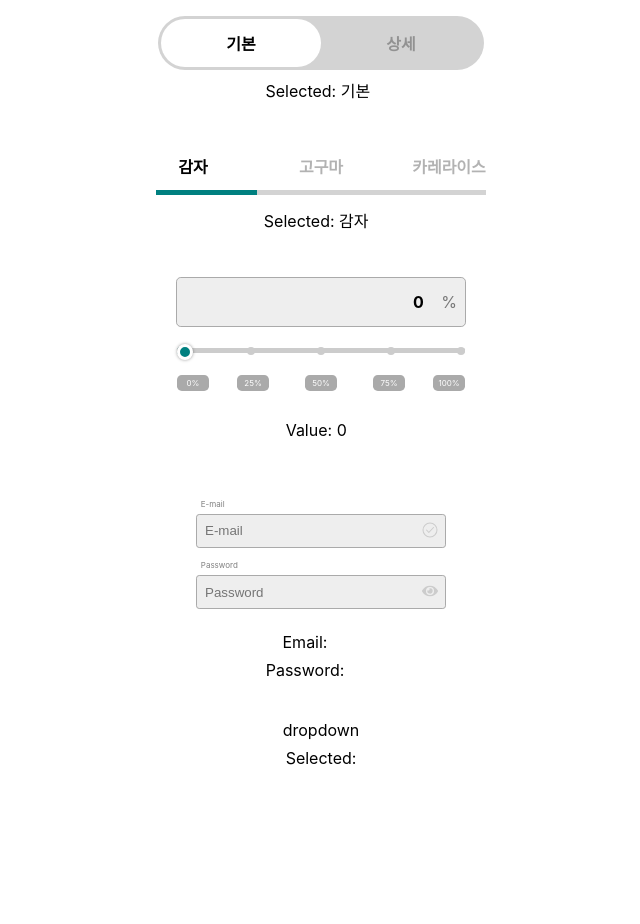
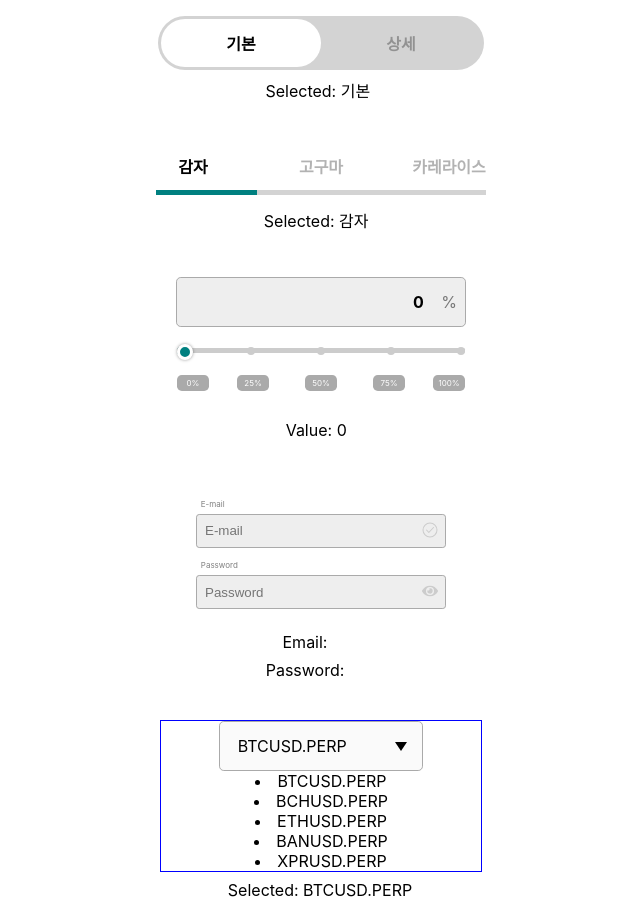
Before and after one commit to chichoon/wanted_pre_onboarding, a React (Create React App) app: page / in a window 1280 px wide. Shown: the whole page, without its empty margins (319-959 px from the left). Before the commit the page ends 800 px from the top, so only its background shows below. Built offline with nearby package versions, Linux system fonts and the light colour scheme.

Commit message:
Feat: Dropdown 숨김/표시 구현, hover 등

```diff
--- a/src/components/Dropdown/Dropdown.js
+++ b/src/components/Dropdown/Dropdown.js
@@ -1,7 +1,92 @@
-import React from 'react';
+import React, { useState, useEffect } from 'react';
 
-const Dropdown = () => {
-  return <div>dropdown</div>;
+import Styled from 'styled-components';
+import DropdownBottom from './DropdownBottom';
+
+const Dropdown = ({ dropdownArr, setFunc }) => {
+  const [selectedIndex, setSelectedIndex] = useState(0);
+  const [ifHidden, setIfHidden] = useState(true);
+
+  console.log(dropdownArr);
+
+  const handleOnClick = e => {
+    e.preventDefault();
+    setIfHidden(ifHidden ? false : true);
+  };
+
+  useEffect(() => {
+    setFunc(dropdownArr[selectedIndex]);
+  }, [selectedIndex]);
+
+  return (
+    <DropdownWrapper>
+      <div className="dropdown-top" onClick={handleOnClick}>
+        <div className="dropdown-top-header">{dropdownArr[selectedIndex]}</div>
+        <div className="dropdown-top-arrow">
+          <svg
+            height="32"
+            id="triangle-down"
+            viewBox="0 0 32 32"
+            width="32"
+            xmlns="http://www.w3.org/2000/svg"
+          >
+            <path d="M4 8 H28 L16 26 z" />
+          </svg>
+        </div>
+      </div>
+      <DropdownBottom
+        dropdownArr={dropdownArr}
+        ifHidden={ifHidden}
+        setIndex={setSelectedIndex}
+      />
+    </DropdownWrapper>
+  );
 };
 
+const DropdownWrapper = Styled.div`
+  width: 20rem;
+  height: fit-content;
+  border: 1px solid blue;
+
+  display: flex;
+  flex-direction : column;
+  align-items: center;
+
+  .dropdown-top {
+    width: 12rem;
+    height: 2rem;
+    padding: 0.5rem 0.3rem;
+    background-color: #FAFAFA;
+
+    border: 1px solid #AAA;
+    border-radius: 0.3rem;
+
+    display: flex;
+    flex-direction : row;
+    align-items: center;
+    justify-content: space-between;
+
+    .dropdown-top-header {
+      width: 8rem;
+      padding: 0 0.2rem;
+
+      text-overflow: ellipsis;
+      overflow: hidden;
+      white-space: nowrap;
+    }
+
+    .dropdown-top-arrow {
+      width: 2rem;
+      height: inherit;
+      svg {
+        width: 1rem;
+      }
+    }
+
+    &:hover {
+      cursor: pointer;
+    }
+  }
+`;
+
 export default Dropdown;
--- /dev/null
+++ b/src/components/Dropdown/DropdownBottom.js
@@ -0,0 +1,26 @@
+import React from 'react';
+
+import Styled from 'styled-components';
+
+const DropdownBottom = ({ dropdownArr, ifHidden, setIndex }) => {
+  const handleOnClick = (e, i) => {
+    e.preventDefault();
+    setIndex(i);
+  };
+
+  return (
+    <DropdownBottomWrapper ifHidden={ifHidden}>
+      {dropdownArr.map((v, i) => (
+        <li key={i} onClick={e => handleOnClick(e, i)}>
+          {v}
+        </li>
+      ))}
+    </DropdownBottomWrapper>
+  );
+};
+
+const DropdownBottomWrapper = Styled.div`
+	${props => (!props.ifHidden ? 'display: none' : '')}
+`;
+
+export default DropdownBottom;
```
